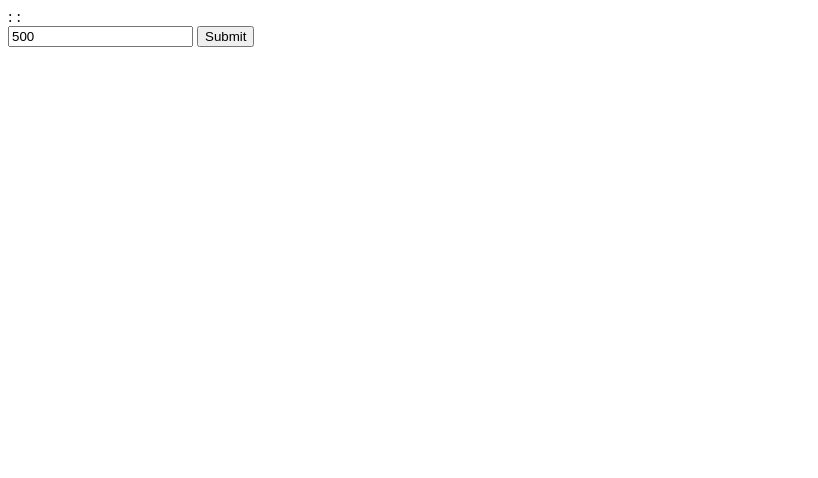
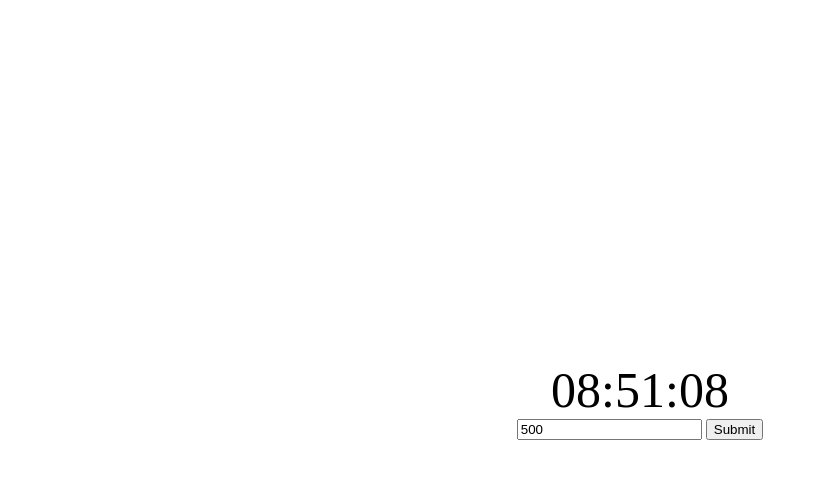
Before and after one commit to Rotarepmi/daftacademy-generator-clock, a website built with webpack: page src/index.html in a window 1280 px wide. Shown: the whole page, without its empty margins (0-818 px from the left). Built offline with nearby package versions, Linux system fonts and the light colour scheme.

Commit message:
Add some basic stylings

```diff
--- /dev/null
+++ b/src/css/style.css
@@ -0,0 +1,26 @@
+body {
+  margin: 0;
+  padding: 0;
+}
+
+.container {
+  width: 100vw;
+  height: 100vh;
+  display: flex;
+  flex-direction: column;
+  align-items: center;
+  justify-content: center;
+}
+
+.clock {
+  font-size: 50px;
+}
+
+.time {
+}
+
+.setter {}
+
+.input {}
+
+.button {}
--- a/src/index.html
+++ b/src/index.html
@@ -9,9 +9,8 @@
 <body>
 
   <div class="container">
-    <span id="h" class="time"></span>:
-    <span id="m" class="time"></span>:
-    <span id="s" class="time"></span>
+    <div class="clock">
+      <span id="h" class="time"></span>:<span id="m" class="time"></span>:<span id="s" class="time"></span>
     </div>
     <div class="setter">
       <form id="inForm">
@@ -19,6 +18,7 @@
         <input class="button" type="submit" value="Submit">
       </form>
     </div>
+  </div>
 
   <script src="./js/index.js"></script>
 </body>
--- a/src/js/index.js
+++ b/src/js/index.js
@@ -1,3 +1,5 @@
+import '../css/style.css';
+
 class Clock {
   constructor(currTime) {
     this.sGen = this.generate(currTime.getSeconds());
@@ -45,12 +47,12 @@ class Clock {
     sCont.innerHTML = clock.pad(clock.s);
   }
 
-  let clockInterval = this.setInterval(runClock, inInput.value);
+  let clockInterval = window.setInterval(runClock, inInput.value);
 
-  inForm.onsubmit = updateInterval = (e) => {
+  inForm.onsubmit = (e) => {
     e.preventDefault();
 
     clearInterval(clockInterval);
-    clockInterval = this.setInterval(runClock, inInput.value);
+    clockInterval = window.setInterval(runClock, inInput.value);
   }
 })();
```
Lines whose indentation alone changed are shown as unchanged.
